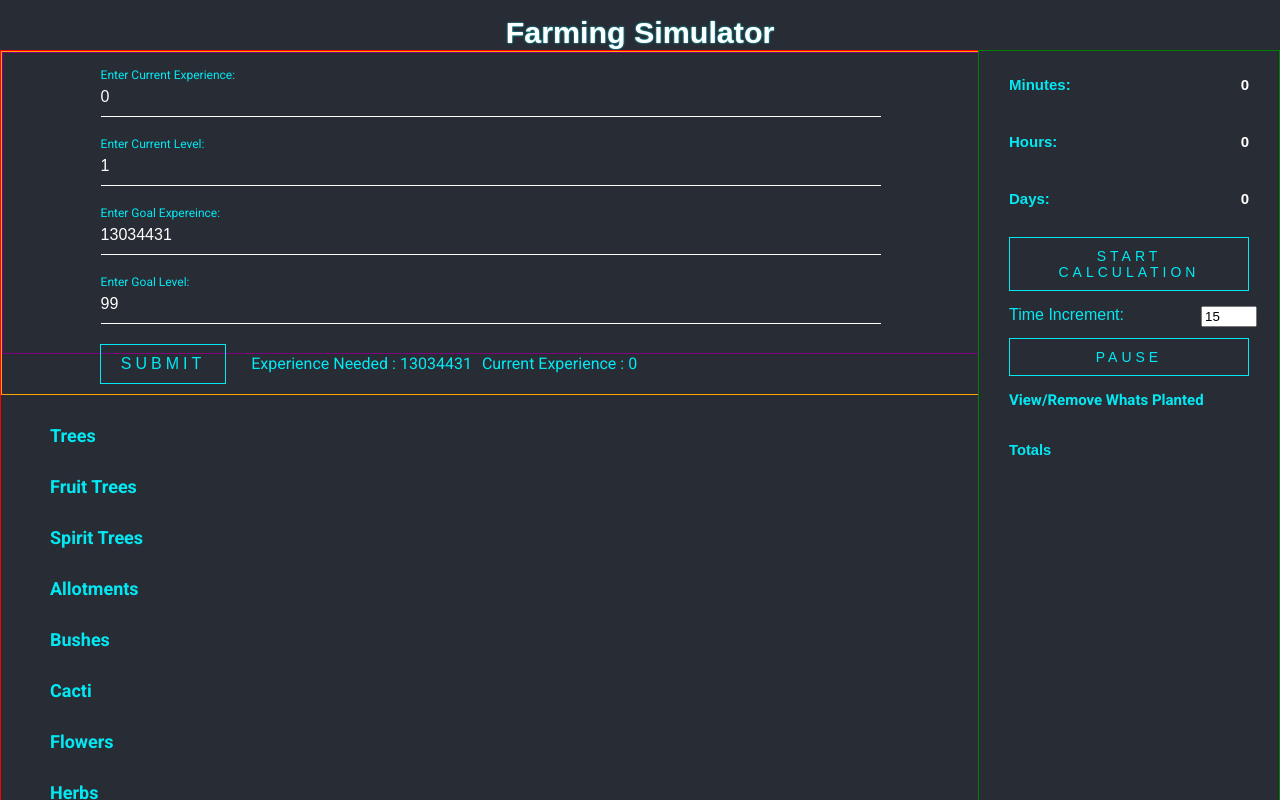
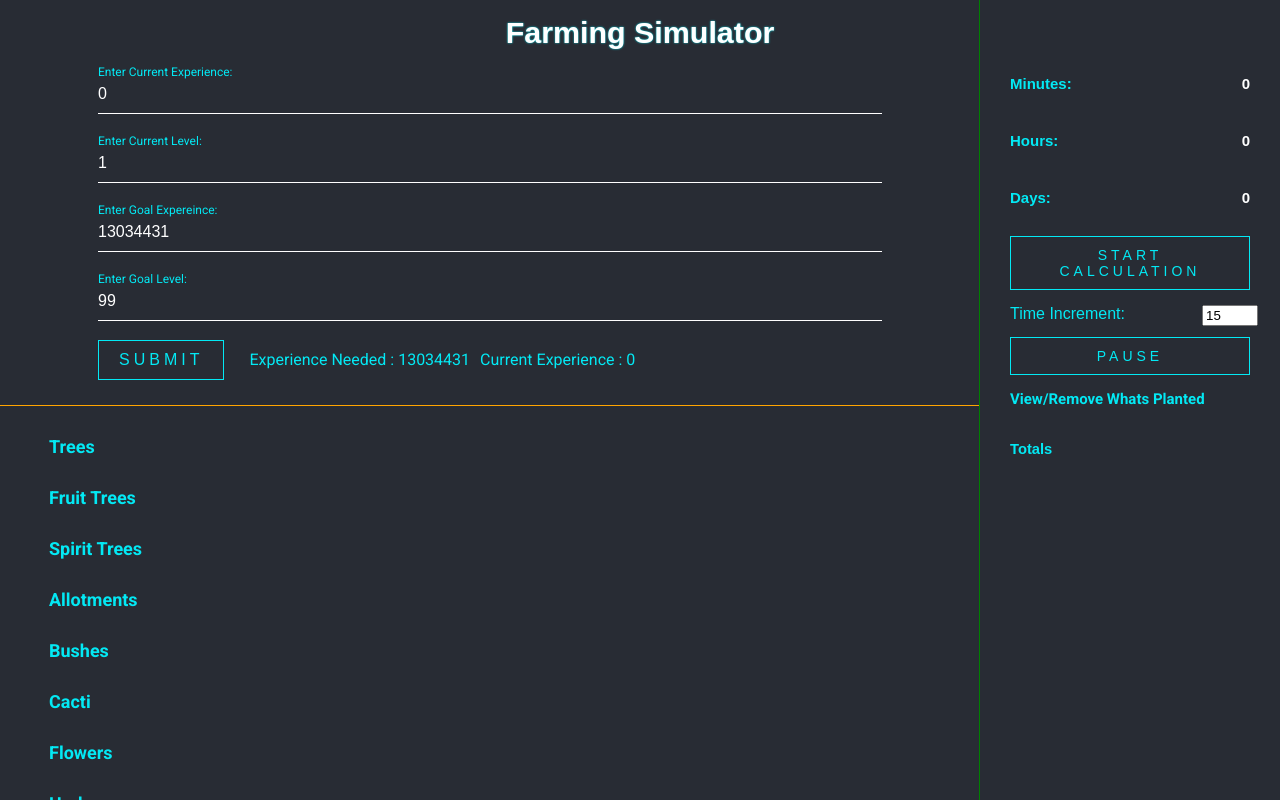
Before and after one commit to DanielLChapman/FarmingCalculator, a React (Create React App) app in the folder farming-calculator/: page / in a window 1280 px wide. Shown: the top 800 px of the page. Built offline with nearby package versions, Linux system fonts and the light colour scheme.

Commit message:
Testing done and css cleaned up slightly

```diff
--- a/farming-calculator/src/css/App.css
+++ b/farming-calculator/src/css/App.css
@@ -32,13 +32,14 @@ header {
 .right-side {
   position: absolute;
   width: 300px;
-  border: 1px solid green;
+  border-left: 1px solid green;
   right: 0;
-  top: 50px;
+  top: 0px;
   text-align: center;
-  z-index: 6;
+  z-index: 4;
   min-height: 100vh;
   height: 100vh;
+  padding-top: 50px;
   overflow-y: auto;
   background-color: #282c34;
 
@@ -50,7 +51,6 @@ header {
 
   position: relative;
   width: calc(100% - 300px);
-  border:1px solid red;
 }
 
 @media screen and (max-width: 1175px) {
--- a/farming-calculator/src/css/left.css
+++ b/farming-calculator/src/css/left.css
@@ -1,8 +1,9 @@
 @import url("https://fonts.googleapis.com/css2?family=Poppins:wght@300;400;500;600&display=swap");
 .content-view {
     width: 100%;
-    border:1px solid orange;
+    border-bottom:1px solid orange;
     top: 10px;
+    padding-bottom: 15px;
 
 
     box-sizing: border-box;
@@ -11,7 +12,6 @@
 
 .form-boxes {
     height: 300px;
-    border:1px solid purple;
 }
 .form-boxes .fbd {
     position: relative;
```
Also changed, not shown: 1 other file (tests, documents, lock files or other folders).
